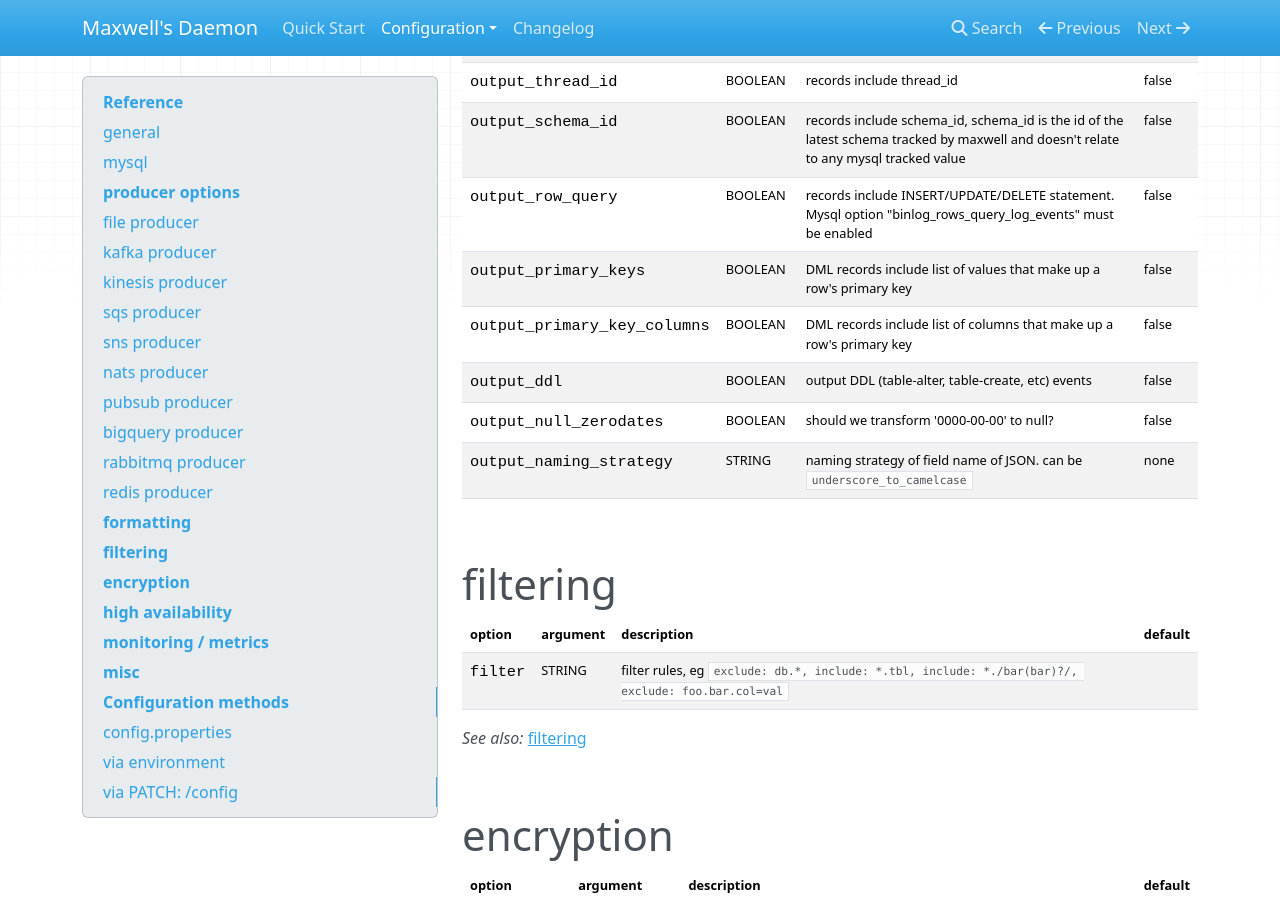
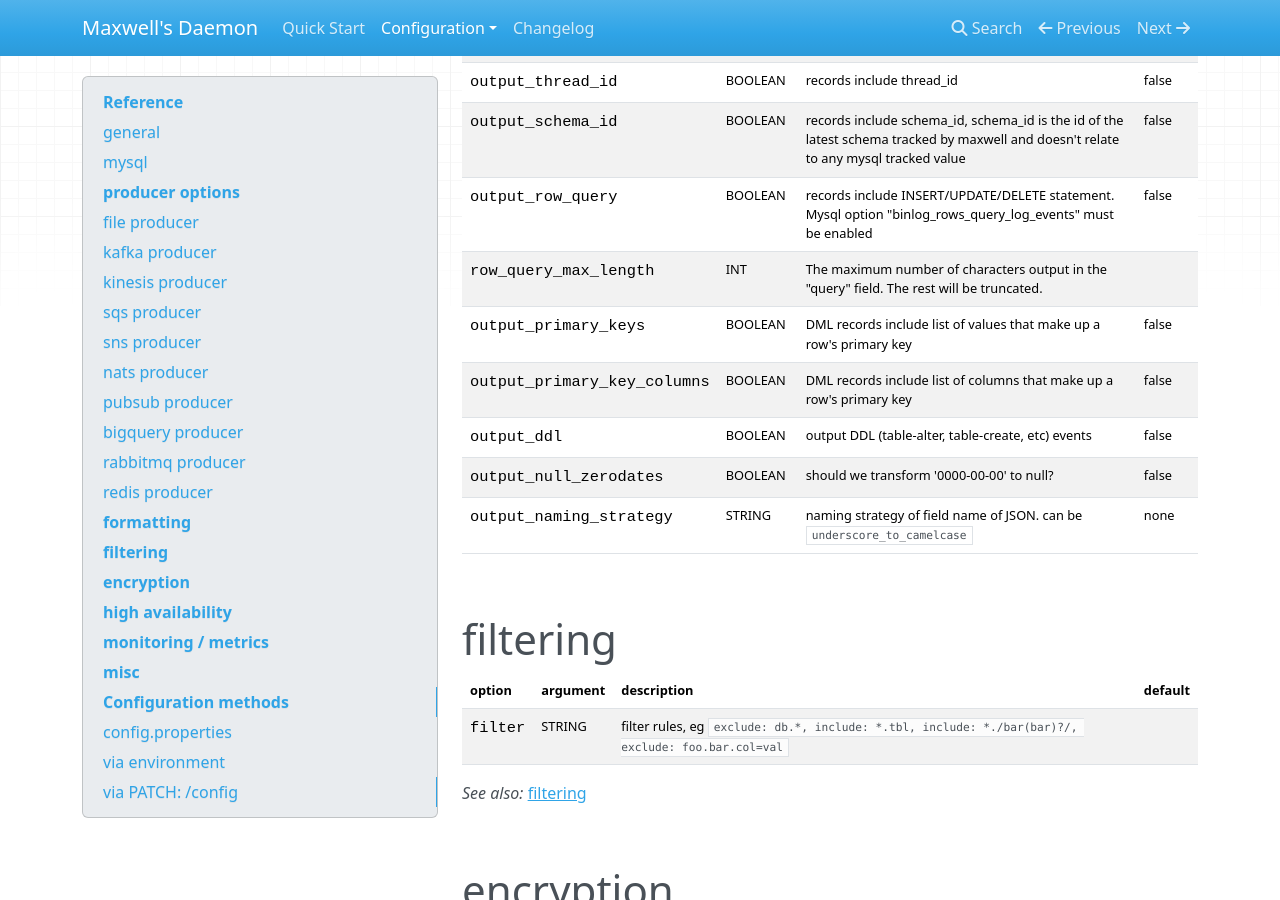
Before and after one commit to zendesk/maxwell, an MkDocs documentation site: the page built from docs/docs/config.md, in a window 1280 px wide and 900 px high, scrolled down 7087 px. Built offline with MkDocs 1.6.1, drawn with Linux system fonts in a browser that asks for light colours; nearby versions of some CDN libraries.

Commit message:
Updating the docs to show the new parameter

```diff
--- a/docs/docs/config.md
+++ b/docs/docs/config.md
@@ -188,6 +188,7 @@ output_server_id               | BOOLEAN  | records include server_id
 output_thread_id               | BOOLEAN  | records include thread_id                  | false
 output_schema_id               | BOOLEAN  | records include schema_id, schema_id is the id of the latest schema tracked by maxwell and doesn't relate to any mysql tracked value                  | false
 output_row_query               | BOOLEAN  | records include INSERT/UPDATE/DELETE statement. Mysql option "binlog_rows_query_log_events" must be enabled | false
+row_query_max_length           | INT      | The maximum number of characters output in the "query" field. The rest will be truncated.
 output_primary_keys            | BOOLEAN  | DML records include list of values that make up a row's primary key | false
 output_primary_key_columns     | BOOLEAN  | DML records include list of columns that make up a row's primary key | false
 output_ddl                     | BOOLEAN  | output DDL (table-alter, table-create, etc) events  | false
```
